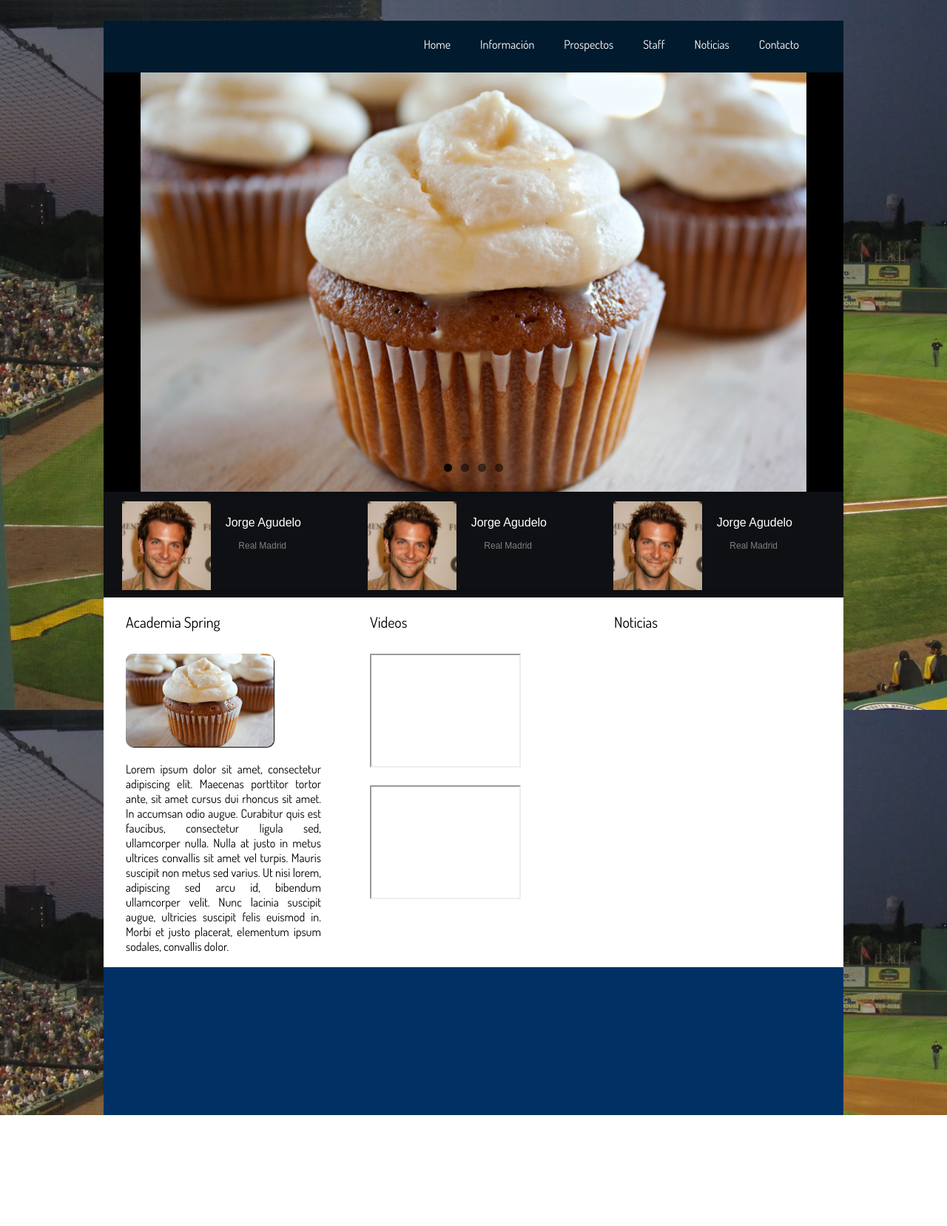
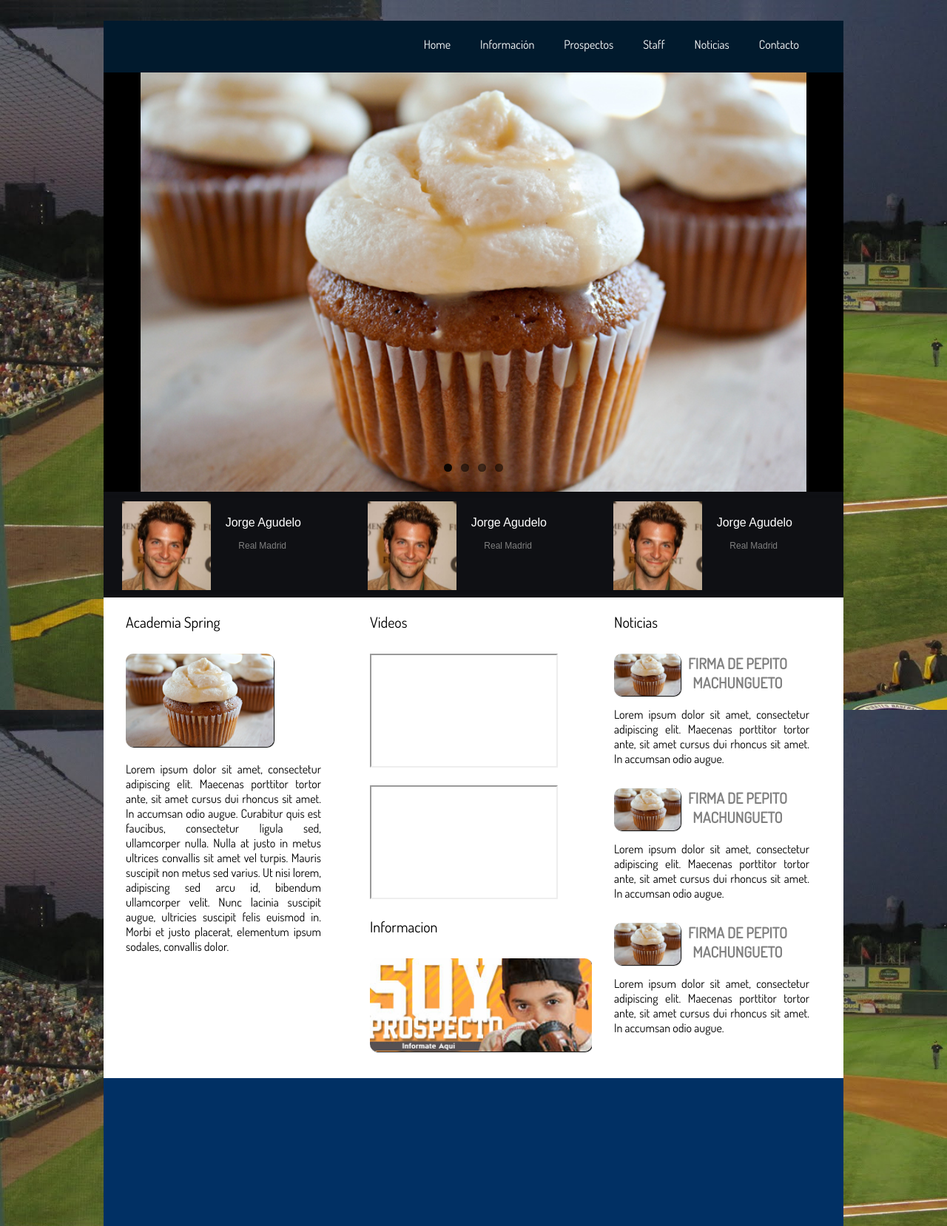
Before and after one commit to loyos/spring, a CakePHP app: the page made by app/View/Index/index.ctp in a window 1280 px wide. Shown: the whole page at 74% size. Before the commit the page ends 1508 px from the top, so only its background shows below. Run offline with PHP 8.4 and a stand-in for CakePHP, Linux system fonts and the light colour scheme; the template is opened without the code that fills it, so the values that code supplies are empty; some libraries are stand-ins or nearby versions; grey boxes are pictures that could not be loaded.

Commit message:
estructura de contenido completa, footer pendiente

```diff
--- a/app/View/Index/index.ctp
+++ b/app/View/Index/index.ctp
@@ -41,20 +41,41 @@
 			Videos
 		</div>
 		<div class= "texto">
-			<iframe width="200" height="auto"
+			<iframe width="250" height="auto"
 				src="http://www.youtube.com/embed/XGSy3_Czz8k">
 			</iframe>
 			<br>
 			<br>
-			<iframe width="200" height="auto"
+			<iframe width="250" height="auto"
 				src="http://www.youtube.com/embed/XGSy3_Czz8k">
 			</iframe>
+		</div>
+		<div class = "titulo">
+			Informacion
+		</div>
+		<div class= "texto">
+			<?php echo $this->Html->image('soy_prospecto.png', array('width'=>'300px')); ?>
 		</div>
 	</div>
 	<div class = "derecha">
 		<div class = "titulo">
 			Noticias
 		</div>
+		<?php for ($i= 1; $i<4; $i++){ ?>
+		<div class = "noticia texto">
+			<div class = "foto">
+				<?php echo $this->Html->image('slide1.jpg', array('width'=>'90px')); ?>
+			</div>
+			<div class = "encabezado">
+				Firma de pepito machungueto
+			</div>
+			<div class = "noticia_contenido">
+				Lorem ipsum dolor sit amet, consectetur adipiscing elit. Maecenas porttitor tortor ante, sit amet cursus dui rhoncus sit amet.
+				In accumsan odio augue.
+			</div>
+		</div>
+		<?php } ?>
+
 	</div>
 </div>
 
--- a/app/View/Layouts/default.ctp
+++ b/app/View/Layouts/default.ctp
@@ -53,7 +53,21 @@ $cakeDescription = __d('cake_dev', 'CakePHP: the rapid development php framework
 			<?php echo $this->fetch('content'); ?>
 		</div>
 		<div id="footer">
+			<div class = "superior">
+				<div class = "bloque_footer">
 
+				</div>
+				<div class = "bloque_footer">
+
+				</div>
+				<div class = "bloque_footer">
+
+				</div>
+			</div>
+
+			<div class = "inferior">
+
+			</div>
 		</div>
 	</div>
 	<?php // echo $this->element('sql_dump'); ?>
--- a/app/webroot/css/style.css
+++ b/app/webroot/css/style.css
@@ -121,7 +121,7 @@ html, body {
 }
 
 .cuerpo{
-	height: 500px;
+	height: 650px;
 	font-family: 'Dosis', sans-serif;
 }
 
@@ -153,6 +153,24 @@ html, body {
 	box-shadow: black 1px 1px 1px;
 }
 
+.foto{
+	float: left;
+}
+
+.encabezado{
+	text-align: center;
+	text-transform: uppercase;
+	margin-right: 20px;
+	font-weight: bold;
+	color: grey;
+	font-size: 20px;
+}
+
+.noticia_contenido{
+	margin-left: 0px;
+	margin-top: 20px;
+}
+
 .flexslider{
 	border: none;
 	background: #0f1014;
```
Also changed, not shown: app/webroot/img/soy_prospecto.png (added).
